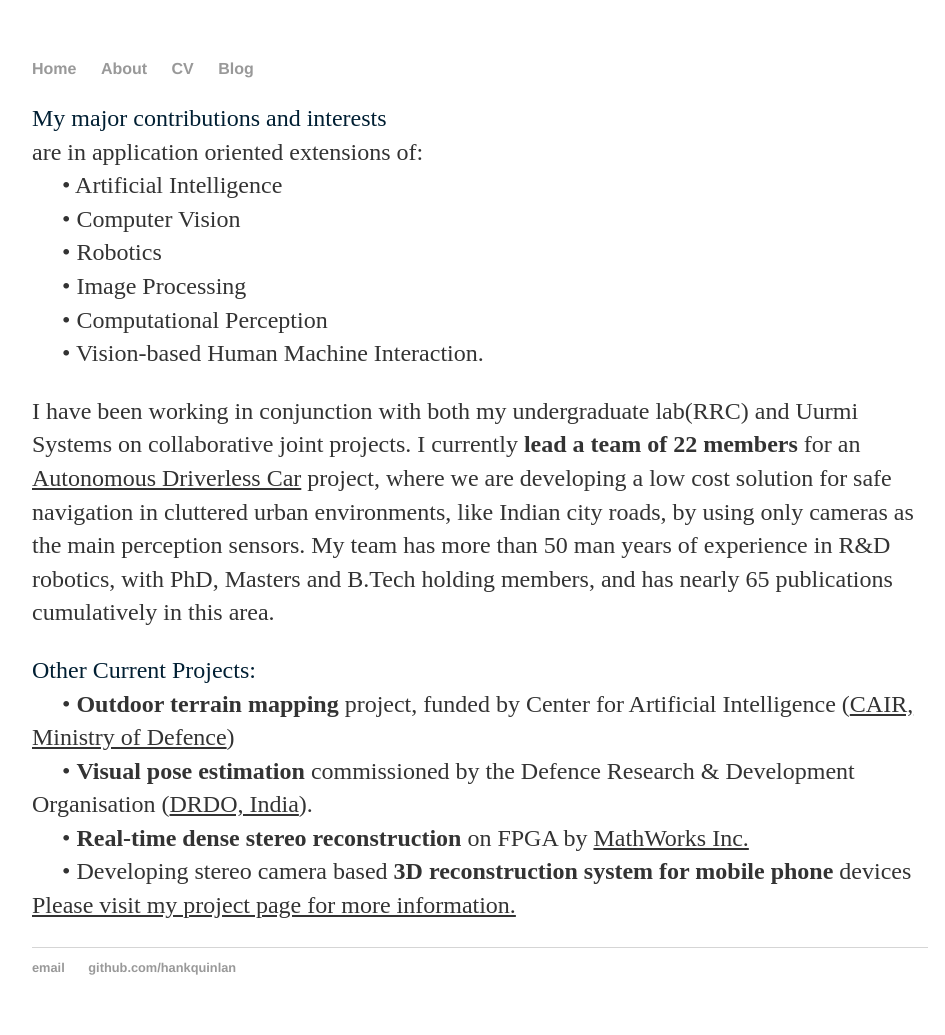
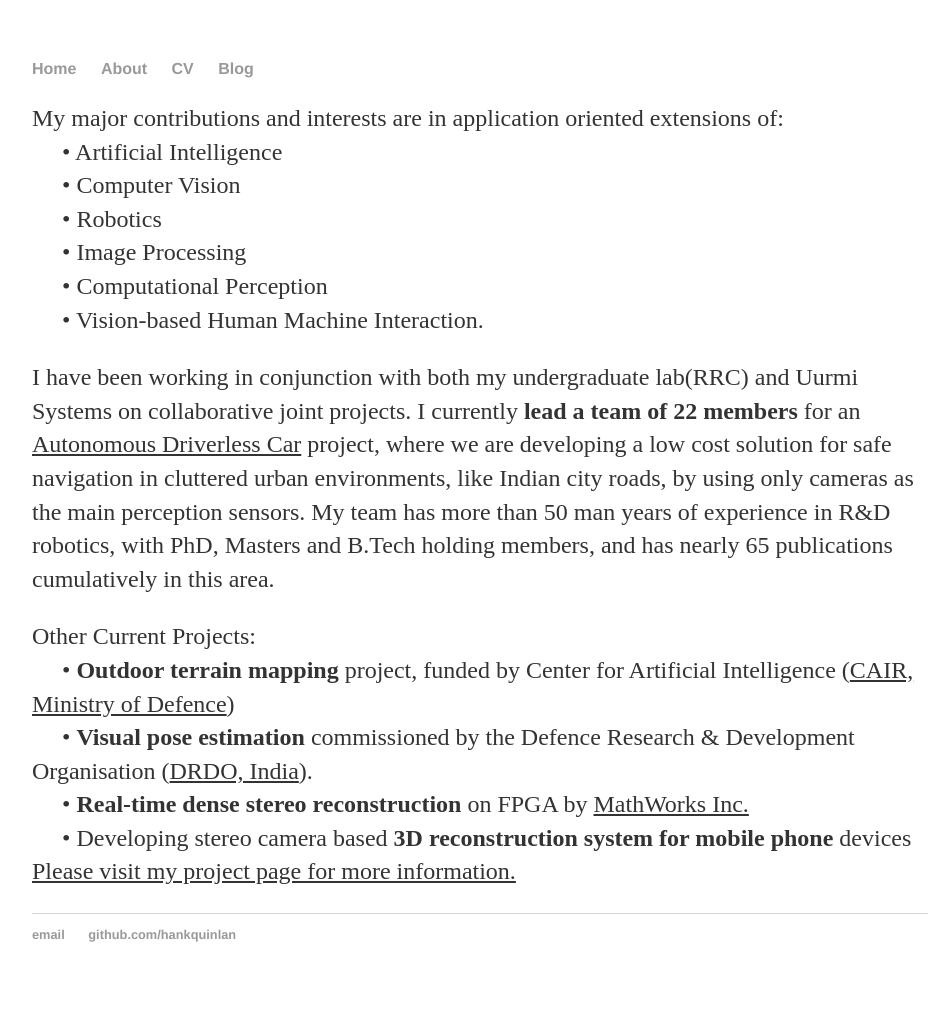
Before and after one commit to sudeepf/sudeepf.github.io, a Jekyll site: the page built from index.html, in a window 1280 px wide. Shown: the whole page, without its empty margins (160-1105 px from the left). Built offline with Jekyll 4.4.1, drawn with Linux system fonts in a browser that asks for light colours; after the commit the page ends 1002 px from its top, so only the background shows below that.

Commit message:
Update index.html

```diff
--- a/index.html
+++ b/index.html
@@ -4,10 +4,10 @@ title: Sudeep Fadadu
 ---
 <div class="blurb">
 	<p>
-					<font size="5" color=#001F33>
+
 						My major contributions and interests
-						</font></br> are in application oriented extensions of:
-					</a></br>
+						 are in application oriented extensions of:
+					</br>
 					&emsp; &bull; Artificial Intelligence </br>
 					&emsp; &bull; Computer Vision </br>
 					&emsp; &bull; Robotics </br>
@@ -26,10 +26,9 @@ title: Sudeep Fadadu
 				</p>
 
 				<p>
-					<font size = "5" color=#001F33>
 						Other Current Projects:
 
-					</font></br>
+					</br>
 					&emsp;  &bull; <b>Outdoor terrain mapping</b> project, funded by Center for Artificial Intelligence (<u>CAIR, Ministry of Defence</u>) <br/>
 					&emsp;  &bull; <b>Visual pose estimation</b> commissioned by the Defence Research & Development Organisation (<u>DRDO, India</u>). <br/>
 					&emsp;  &bull; <b>Real-time dense stereo reconstruction</b> on FPGA by <u>MathWorks Inc.</u></br>
```
